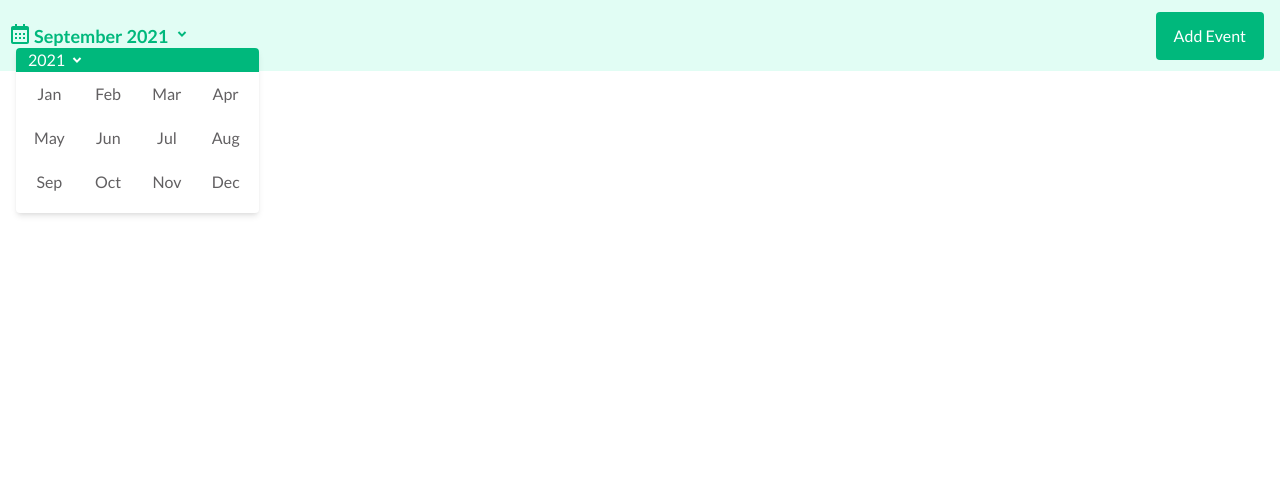
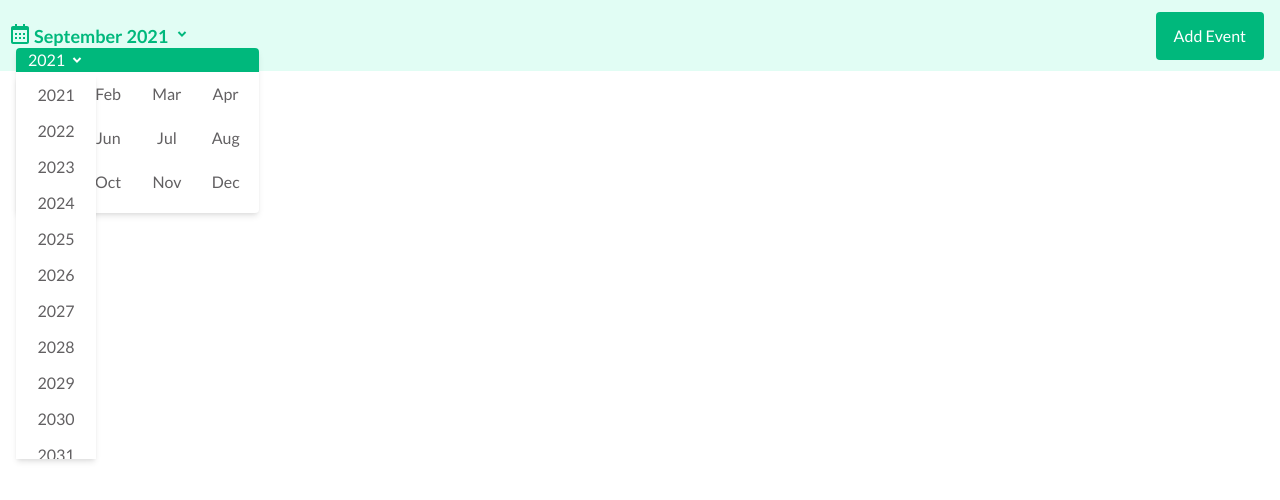
Before and after one commit to HenryNwankwo/calendar-app, a React (Create React App) app: page / in a window 1280 px wide. Shown: the top 500 px of the page. Built offline with nearby package versions, Linux system fonts and the light colour scheme.

Commit message:
Finished year dropdown styling

```diff
--- a/src/components/MonthYearPopUp.js
+++ b/src/components/MonthYearPopUp.js
@@ -2,10 +2,12 @@ import React from 'react';
 import { months } from './../assets/content';
 import { RiArrowDropDownLine } from 'react-icons/ri';
 import { useState } from 'react';
+import YearDropDown from './YearDropDown';
 
 const MonthYearPopUp = () => {
   const [selectedMonth, setSelectedMonth] = useState('');
   return (
+    <>
       <div className='flex flex-col rounded h-41 w-61 absolute bg-bg-color-white top-12 left-4 shadow-md'>
         <div className='text-white w-full bg-primary-color px-3 h-6 flex flex-row rounded-t'>
           <span className='text-white font-medium hover:cursor-pointer flex'>
@@ -29,6 +31,8 @@ const MonthYearPopUp = () => {
           })}
         </div>
       </div>
+      <YearDropDown />
+    </>
   );
 };
 
--- a/src/components/YearDropDown.js
+++ b/src/components/YearDropDown.js
@@ -1,13 +1,16 @@
 import React from 'react';
 
 const YearDropDown = () => {
-  const currentYear = new Date().getFullYear;
+  const currentYear = new Date().getFullYear();
   return (
-    <div className='bg-bg-color-white h-96 w-20 overflow-y-scroll absolute'>
+    <div className='bg-bg-color-white h-96 w-20 overflow-y-scroll absolute shadow-md top-18 left-4 '>
       <ul className=''>
         {Array.from(new Array(50), (v, i) => {
           return (
-            <li className='w-full h-9 text-center p-2' key={currentYear + i}>
+            <li
+              className='w-full h-9 text-txt-color hover:text-gray-900 text-center p-2 hover:cursor-pointer hover:bg-light-green'
+              key={currentYear + i}
+            >
               {currentYear + i}
             </li>
           );
--- a/tailwind.config.js
+++ b/tailwind.config.js
@@ -26,6 +26,9 @@ module.exports = {
       width: {
         61: '243px',
       },
+      spacing: {
+        18: '75px',
+      },
     },
   },
   variants: {
```
Lines whose indentation alone changed are shown as unchanged.
